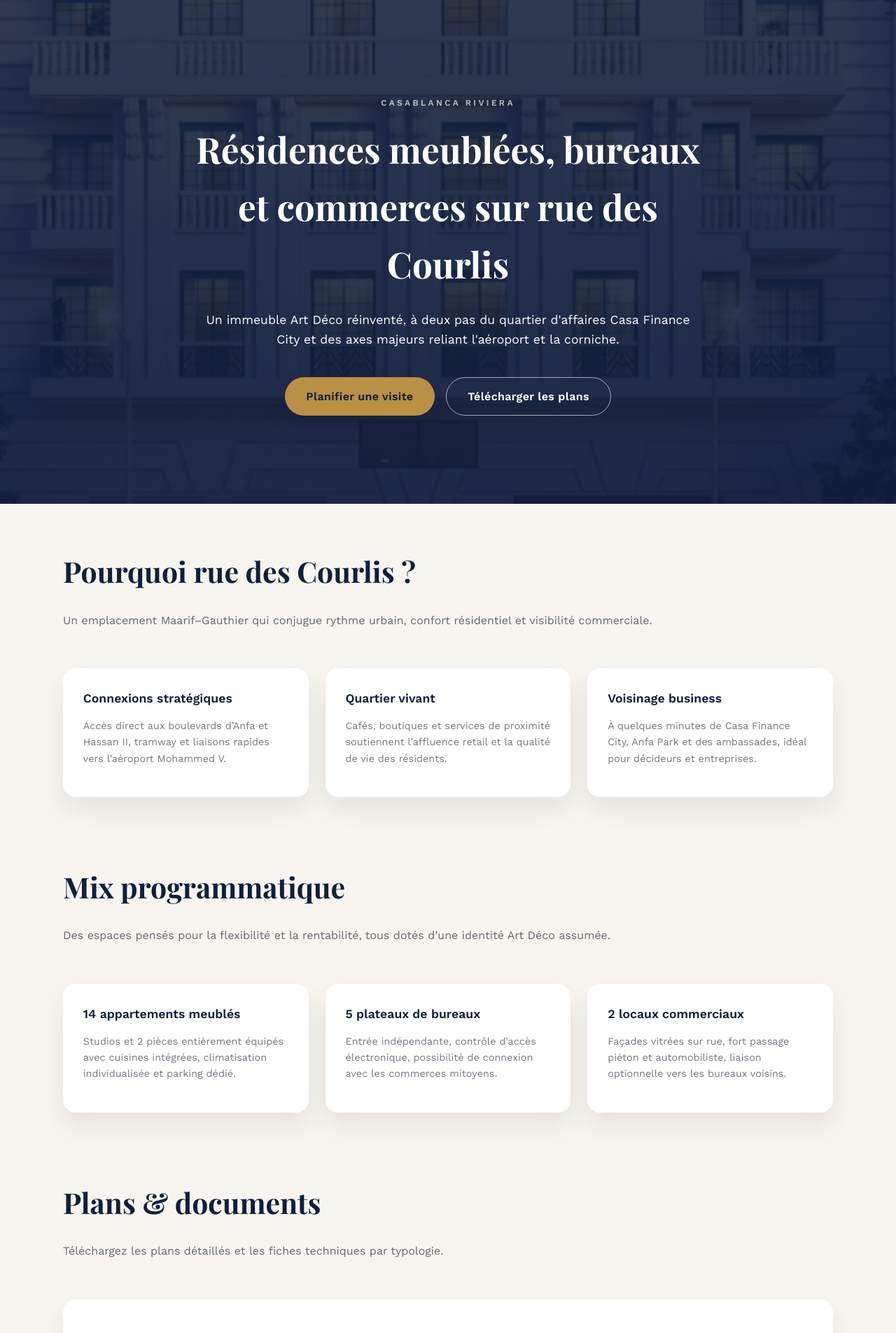
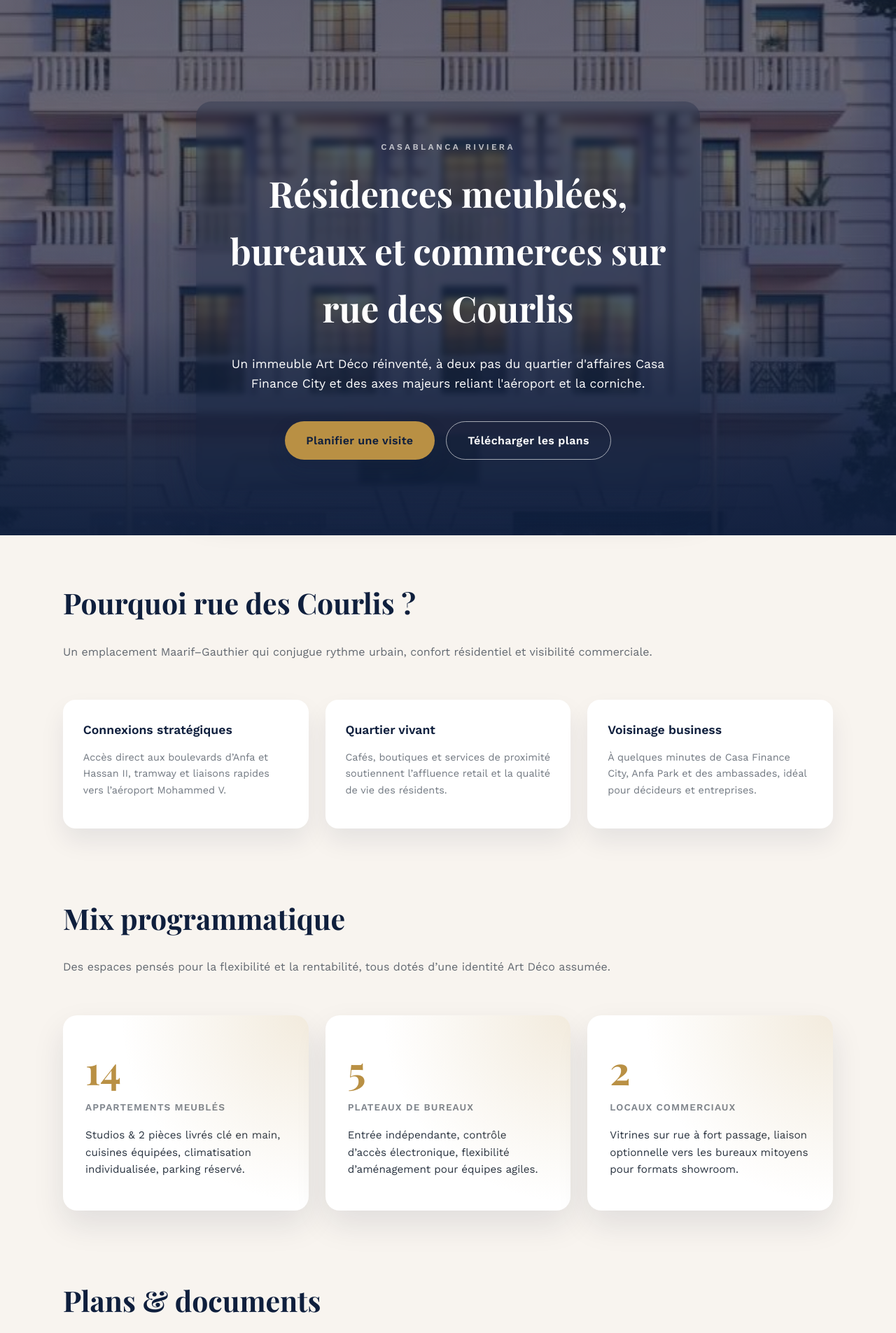
Before and after one commit to jipijipi/HKS, a Jekyll site: the page built from index.md, in a window 1280 px wide. Shown: the top 1905 px of the page at 70% size. Built offline with Jekyll 4.4.1, drawn with Linux system fonts in a browser that asks for light colours; some of the changed text lies outside the part shown.

Commit message:
Refactor hero section layout and enhance stats presentation in index.md

```diff
--- a/assets/css/main.scss
+++ b/assets/css/main.scss
@@ -42,11 +42,12 @@ a {
 
 .hero {
   position: relative;
-  min-height: 80vh;
-  display: grid;
-  place-items: center;
+  min-height: 85vh;
+  display: flex;
+  align-items: flex-end;
+  justify-content: center;
   text-align: center;
-  padding: 3rem 0;
+  padding: 6rem 0 4rem;
   color: white;
 }
 
@@ -54,9 +55,9 @@ a {
   content: "";
   position: absolute;
   inset: 0;
-  background: linear-gradient(180deg, rgba(15, 31, 61, 0.75), rgba(15, 31, 61, 0.85)),
+  background: linear-gradient(0deg, rgba(15, 31, 61, 0.85), rgba(15, 31, 61, 0.35) 40%, rgba(15, 31, 61, 0.6)),
     url("{{ '/photos/facade.JPG' | relative_url }}") center/cover no-repeat;
-  filter: saturate(1.1);
+  filter: saturate(1.18);
   z-index: -2;
 }
 
@@ -64,12 +65,17 @@ a {
   content: "";
   position: absolute;
   inset: 0;
-  background: rgba(15, 31, 61, 0.4);
+  background: linear-gradient(180deg, rgba(15, 31, 61, 0.05), rgba(15, 31, 61, 0.75));
   z-index: -1;
 }
 
 .hero__inner {
   width: min(90%, 720px);
+  backdrop-filter: blur(4px);
+  background: rgba(15, 31, 61, 0.3);
+  padding: 2.75rem 2.5rem;
+  border-radius: 22px;
+  box-shadow: 0 25px 55px rgba(15, 31, 61, 0.32);
 }
 
 .eyebrow {
@@ -146,6 +152,51 @@ a {
 .section__subtitle {
   font-size: 1rem;
   color: rgba(40, 50, 63, 0.72);
+}
+
+.stats {
+  display: grid;
+  gap: 1.5rem;
+  grid-template-columns: repeat(auto-fit, minmax(220px, 1fr));
+}
+
+.stat {
+  position: relative;
+  background: white;
+  padding: 2rem;
+  border-radius: 20px;
+  overflow: hidden;
+  box-shadow: 0 20px 45px rgba(15, 31, 61, 0.1);
+}
+
+.stat::after {
+  content: "";
+  position: absolute;
+  inset: 0;
+  background: radial-gradient(circle at top right, rgba(185, 144, 68, 0.18), transparent 60%);
+  pointer-events: none;
+}
+
+.stat__value {
+  font-family: "Playfair Display", serif;
+  font-size: clamp(2.75rem, 6vw, 3.5rem);
+  font-weight: 700;
+  margin: 0;
+  color: $accent;
+}
+
+.stat__label {
+  margin: 0;
+  font-weight: 600;
+  text-transform: uppercase;
+  letter-spacing: 0.08em;
+  font-size: 0.85rem;
+  color: rgba(40, 50, 63, 0.6);
+}
+
+.stat__description {
+  margin-top: 1rem;
+  font-size: 0.95rem;
 }
 
 .grid {
@@ -228,6 +279,65 @@ a {
   border: 0;
 }
 
+.plan-gallery {
+  display: grid;
+  gap: 1.5rem;
+  grid-auto-flow: column;
+  grid-auto-columns: minmax(260px, 320px);
+  overflow-x: auto;
+  padding-bottom: 0.5rem;
+  scroll-snap-type: x mandatory;
+}
+
+.plan-card {
+  position: relative;
+  background: rgba(255, 255, 255, 0.95);
+  border-radius: 18px;
+  padding: 1.8rem;
+  box-shadow: 0 20px 45px rgba(15, 31, 61, 0.08);
+  scroll-snap-align: start;
+  display: grid;
+  gap: 1rem;
+}
+
+.plan-card__tag {
+  font-size: 0.75rem;
+  letter-spacing: 0.18em;
+  text-transform: uppercase;
+  color: rgba(15, 31, 61, 0.55);
+}
+
+.plan-card__title {
+  font-family: "Playfair Display", serif;
+  margin: 0;
+  font-size: 1.35rem;
+  color: $primary;
+}
+
+.plan-card__cta {
+  display: inline-flex;
+  align-items: center;
+  gap: 0.5rem;
+  font-weight: 600;
+  color: $accent;
+}
+
+.plan-card__note {
+  font-size: 0.85rem;
+  color: rgba(40, 50, 63, 0.6);
+}
+
+.plan-card__preview {
+  aspect-ratio: 4 / 3;
+  border-radius: 12px;
+  border: 1px dashed rgba(15, 31, 61, 0.2);
+  display: grid;
+  place-items: center;
+  font-size: 0.9rem;
+  color: rgba(40, 50, 63, 0.55);
+  background: linear-gradient(135deg, rgba(248, 244, 239, 0.8), rgba(255, 255, 255, 0.9));
+}
+
 .contact {
   display: grid;
   gap: 2rem;
@@ -282,6 +392,7 @@ textarea:focus {
 @media (max-width: 640px) {
   .hero {
     min-height: 70vh;
+    padding: 4.5rem 0 3.5rem;
   }
 
   .section {
--- a/index.md
+++ b/index.md
@@ -43,18 +43,21 @@ title: Rue des Courlis — Casablanca
     <h2 class="section__title">Mix programmatique</h2>
     <p class="section__subtitle">Des espaces pensés pour la flexibilité et la rentabilité, tous dotés d’une identité Art Déco assumée.</p>
   </div>
-  <div class="grid grid--3">
-    <article class="card">
-      <h3 class="card__title">14 appartements meublés</h3>
-      <p class="card__meta">Studios et 2 pièces entièrement équipés avec cuisines intégrées, climatisation individualisée et parking dédié.</p>
+  <div class="stats">
+    <article class="stat">
+      <p class="stat__value">14</p>
+      <p class="stat__label">Appartements meublés</p>
+      <p class="stat__description">Studios & 2 pièces livrés clé en main, cuisines équipées, climatisation individualisée, parking réservé.</p>
     </article>
-    <article class="card">
-      <h3 class="card__title">5 plateaux de bureaux</h3>
-      <p class="card__meta">Entrée indépendante, contrôle d’accès électronique, possibilité de connexion avec les commerces mitoyens.</p>
+    <article class="stat">
+      <p class="stat__value">5</p>
+      <p class="stat__label">Plateaux de bureaux</p>
+      <p class="stat__description">Entrée indépendante, contrôle d’accès électronique, flexibilité d’aménagement pour équipes agiles.</p>
     </article>
-    <article class="card">
-      <h3 class="card__title">2 locaux commerciaux</h3>
-      <p class="card__meta">Façades vitrées sur rue, fort passage piéton et automobiliste, liaison optionnelle vers les bureaux voisins.</p>
+    <article class="stat">
+      <p class="stat__value">2</p>
+      <p class="stat__label">Locaux commerciaux</p>
+      <p class="stat__description">Vitrines sur rue à fort passage, liaison optionnelle vers les bureaux mitoyens pour formats showroom.</p>
     </article>
   </div>
 </section>
@@ -69,7 +72,37 @@ title: Rue des Courlis — Casablanca
     <p>
       <a class="btn btn--primary" href="{{ '/plans/plan-autorise.pdf' | relative_url }}" target="_blank" rel="noopener">Ouvrir le plan</a>
     </p>
-    <p>Prochainement&nbsp;: plans détaillés par type d’appartement et fiches d’ameublement à télécharger.</p>
+    <p>Prochainement&nbsp;: plans détaillés par typologie et fiches d’ameublement à télécharger individuellement.</p>
+  </div>
+  <div class="plan-gallery">
+    <article class="plan-card">
+      <span class="plan-card__tag">Résidentiel</span>
+      <h3 class="plan-card__title">Appartement meublé type A</h3>
+      <div class="plan-card__preview">Aperçu plan à intégrer</div>
+      <a class="plan-card__cta" href="{{ '/plans/plan-autorise.pdf' | relative_url }}" target="_blank" rel="noopener">Télécharger le PDF complet</a>
+      <p class="plan-card__note">Vous souhaitez ce plan en haute définition&nbsp;? <a href="mailto:sicorep.imo@gmail.com?subject=Plan%20Type%20A">Demandez-le par email</a>.</p>
+    </article>
+    <article class="plan-card">
+      <span class="plan-card__tag">Résidentiel</span>
+      <h3 class="plan-card__title">Appartement meublé type B</h3>
+      <div class="plan-card__preview">Aperçu plan à intégrer</div>
+      <a class="plan-card__cta" href="{{ '/plans/plan-autorise.pdf' | relative_url }}" target="_blank" rel="noopener">Télécharger le PDF complet</a>
+      <p class="plan-card__note">Version individuelle à venir — partagez vos besoins spécifiques pour prioriser.</p>
+    </article>
+    <article class="plan-card">
+      <span class="plan-card__tag">Bureaux</span>
+      <h3 class="plan-card__title">Plateau bureau modulable</h3>
+      <div class="plan-card__preview">Aperçu plan à intégrer</div>
+      <a class="plan-card__cta" href="{{ '/plans/plan-autorise.pdf' | relative_url }}" target="_blank" rel="noopener">Télécharger le PDF complet</a>
+      <p class="plan-card__note">Option de liaison verticale avec les commerces — précisez-le dans votre demande.</p>
+    </article>
+    <article class="plan-card">
+      <span class="plan-card__tag">Retail</span>
+      <h3 class="plan-card__title">Local commercial RDC</h3>
+      <div class="plan-card__preview">Aperçu plan à intégrer</div>
+      <a class="plan-card__cta" href="{{ '/plans/plan-autorise.pdf' | relative_url }}" target="_blank" rel="noopener">Télécharger le PDF complet</a>
+      <p class="plan-card__note">Envie d’une visite virtuelle ou 3D&nbsp;? <a href="mailto:sicorep.imo@gmail.com?subject=Local%20Commercial%20Rue%20des%20Courlis">Contactez-nous</a>.</p>
+    </article>
   </div>
 </section>
 
```
